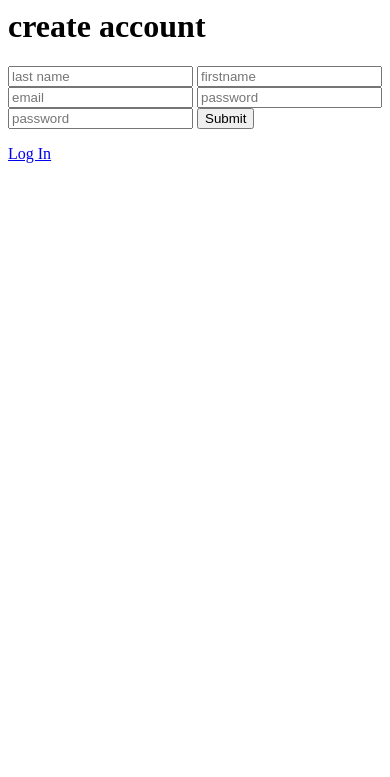
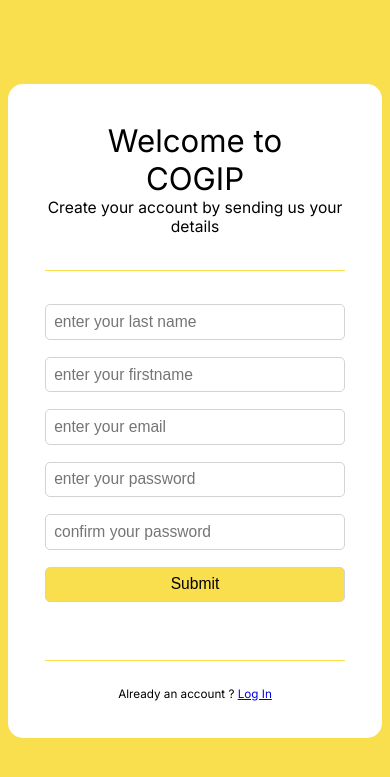
Before and after one commit to VincentDevi/cogip, a PHP site: template templates/login/createUser.html.twig in a window 390 px wide. Shown: the top 777 px of the page. Run offline with PHP 8.4, Linux system fonts and the light colour scheme; the template is opened without the code that fills it, so the values that code supplies are empty; some libraries are stand-ins or nearby versions.

Commit message:
new account page design + responsive behavior

```diff
--- a/templates/login/createUser.html.twig
+++ b/templates/login/createUser.html.twig
@@ -1,13 +1,66 @@
-<h1>create account</h1>
-<form method="POST" action="{{ root }}/login/createUser/send" name="form" id="form">
-    <input type="text" value="" placeholder="last name" name="last_name"  required>
-    <input type="text" value="" placeholder="firstname" name="first_name" required>
-    <input type="email" value="" placeholder="email" name="email" required>
-    <input type="password" value="" placeholder="password" name="password" required>
-    <input type="password" value="" placeholder="password" name="confirm_password" required>
+<html lang="en">
+    <head>
+        <meta charset="UTF-8" />
+        <meta http-equiv="X-UA-Compatible" content="IE=edge" />
+        <meta name="viewport" content="width=device-width, initial-scale=1.0" />
+        <title>COGIP - Login</title>
+        <link rel="stylesheet" href="{{ root }}/assets/css/newUser.css" />
+    </head>
+    <body>
+        <main>
+            <div class="header">
+                <span class="title">Welcome to <br> COGIP</span>
+                <span class="description">Create your account by sending us your details</span>
+            </div>
+            <form
+                method="POST"
+                action="{{ root }}/login/createUser/send"
+                name="form"
+                id="form"
+                class="form"
+            >
+                <input
+                    type="text"
+                    value=""
+                    placeholder="enter your last name"
+                    name="last_name"
+                    required
+                />
+                <input
+                    type="text"
+                    value=""
+                    placeholder="enter your firstname"
+                    name="first_name"
+                    required
+                />
+                <input
+                    type="email"
+                    value=""
+                    placeholder="enter your email"
+                    name="email"
+                    required
+                />
+                <input
+                    type="password"
+                    value=""
+                    placeholder="enter your password"
+                    name="password"
+                    required
+                />
+                <input
+                    type="password"
+                    value=""
+                    placeholder="confirm your password"
+                    name="confirm_password"
+                    required
+                />
 
-    <input type="Submit">
-</form>
-<div>
-    <a href="{{ root }}/login/login">Log In</a>
-</div>
+                <input type="Submit" class="submit"/>
+            </form>
+            <div class="footer">
+                <span> Already an account ?</span>
+                <a href="{{ root }}/login/login">Log In</a>
+            </div>
+        </main>
+    </body>
+</html>
```
Also changed, not shown: public/assets/SASS/newUser.scss (added), public/assets/css/newUser.css (added), 1 other file.
